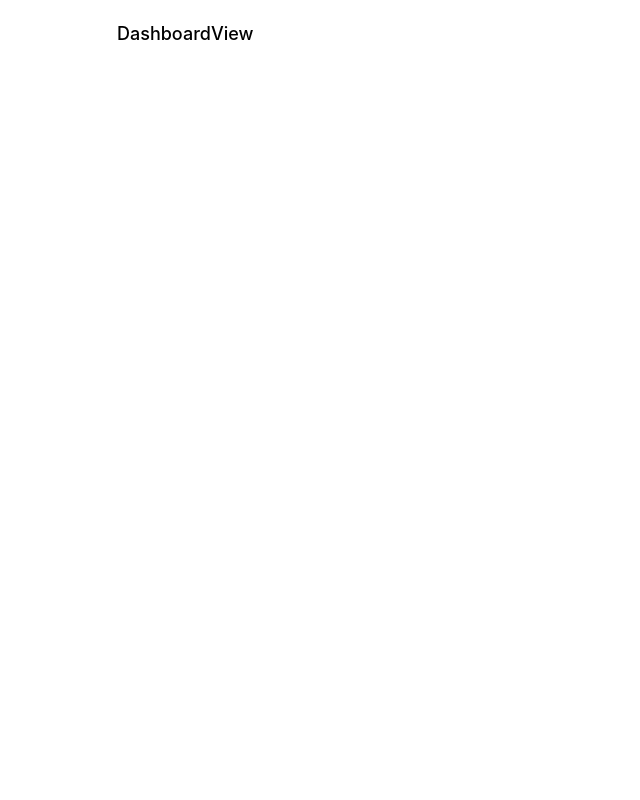
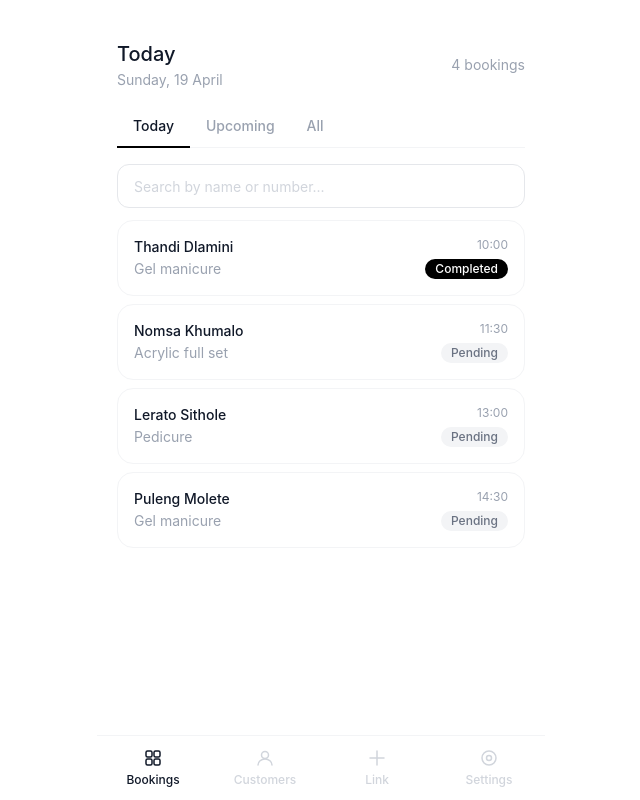
Before and after one commit to Sam-168/Simplee-Frontend, a Vue app: page /dashboard in a window 1280 px wide. Shown: the whole page, without its empty margins (319-959 px from the left). Built offline with nearby package versions, Linux system fonts and the light colour scheme.

Commit message:
created the dashboard view alongside a functional nav component

```diff
--- a/src/components/BottomNav.vue
+++ b/src/components/BottomNav.vue
@@ -0,0 +1,56 @@
+<template>
+  <div class="fixed bottom-0 left-1/2 -translate-x-1/2 w-full max-w-md border-t border-gray-100 bg-white flex">
+    <button
+      v-for="item in navItems"
+      :key="item.key"
+      @click="router.push(item.path)"
+      class="flex-1 flex flex-col items-center gap-1 py-3 transition-colors"
+      :class="active === item.key ? 'text-gray-900' : 'text-gray-300'"
+    >
+      <component :is="item.icon" />
+      <span class="text-xs font-medium">{{ item.label }}</span>
+    </button>
+  </div>
+</template>
+
+<script setup>
+import { useRouter } from 'vue-router'
+import { h } from 'vue'
+
+const router = useRouter()
+
+defineProps({
+  active: {
+    type: String,
+    required: true,
+  }
+})
+
+const BookingsIcon = () => h('svg', { width: 20, height: 20, viewBox: '0 0 20 20', fill: 'none' }, [
+  h('rect', { x: 3, y: 3, width: 6, height: 6, rx: 1.5, stroke: 'currentColor', 'stroke-width': 1.5 }),
+  h('rect', { x: 11, y: 3, width: 6, height: 6, rx: 1.5, stroke: 'currentColor', 'stroke-width': 1.5 }),
+  h('rect', { x: 3, y: 11, width: 6, height: 6, rx: 1.5, stroke: 'currentColor', 'stroke-width': 1.5 }),
+  h('rect', { x: 11, y: 11, width: 6, height: 6, rx: 1.5, stroke: 'currentColor', 'stroke-width': 1.5 }),
+])
+
+const CustomersIcon = () => h('svg', { width: 20, height: 20, viewBox: '0 0 20 20', fill: 'none' }, [
+  h('circle', { cx: 10, cy: 7, r: 3.5, stroke: 'currentColor', 'stroke-width': 1.5 }),
+  h('path', { d: 'M3 17c0-3.314 3.134-6 7-6s7 2.686 7 6', stroke: 'currentColor', 'stroke-width': 1.5, 'stroke-linecap': 'round' }),
+])
+
+const LinkIcon = () => h('svg', { width: 20, height: 20, viewBox: '0 0 20 20', fill: 'none' }, [
+  h('path', { d: 'M10 3v14M3 10h14', stroke: 'currentColor', 'stroke-width': 1.5, 'stroke-linecap': 'round' }),
+])
+
+const SettingsIcon = () => h('svg', { width: 20, height: 20, viewBox: '0 0 20 20', fill: 'none' }, [
+  h('circle', { cx: 10, cy: 10, r: 7, stroke: 'currentColor', 'stroke-width': 1.5 }),
+  h('circle', { cx: 10, cy: 10, r: 2.5, stroke: 'currentColor', 'stroke-width': 1.5 }),
+])
+
+const navItems = [
+  { key: 'bookings', label: 'Bookings', path: '/dashboard', icon: BookingsIcon },
+  { key: 'customers', label: 'Customers', path: '/customers', icon: CustomersIcon },
+  { key: 'link', label: 'Link', path: '/share', icon: LinkIcon },
+  { key: 'settings', label: 'Settings', path: '/settings', icon: SettingsIcon },
+]
+</script>
--- a/src/views/DashboardView.vue
+++ b/src/views/DashboardView.vue
@@ -1,5 +1,166 @@
 <template>
-  <div class="p-5">
-    <h1 class="text-lg font-medium">DashboardView</h1>
+  <div class="min-h-screen bg-white flex flex-col">
+
+    <!-- Header -->
+    <div class="px-5 pt-10 pb-0">
+      <div class="flex items-center justify-between mb-1">
+        <div>
+          <h1 class="text-xl font-medium text-gray-900">Today</h1>
+          <p class="text-sm text-gray-400 mt-0.5">{{ formattedToday }}</p>
+        </div>
+        <span class="text-sm text-gray-400">{{ todayBookings.length }} bookings</span>
+      </div>
+
+      <!-- Tabs -->
+      <div class="flex mt-4 border-b border-gray-100">
+        <button
+          v-for="tab in tabs"
+          :key="tab"
+          @click="activeTab = tab"
+          class="px-4 py-2.5 text-sm font-medium border-b-2 transition-colors -mb-px"
+          :class="activeTab === tab
+            ? 'border-black text-gray-900'
+            : 'border-transparent text-gray-400'"
+        >
+          {{ tab }}
+        </button>
+      </div>
+    </div>
+
+    <!-- Search -->
+    <div class="px-5 pt-4">
+      <input
+        v-model="search"
+        type="text"
+        placeholder="Search by name or number..."
+        class="w-full h-11 border border-gray-200 rounded-xl px-4 text-sm text-gray-900 placeholder-gray-300 focus:outline-none focus:border-gray-400"
+      />
+    </div>
+
+    <!-- Empty state -->
+    <div v-if="filteredBookings.length === 0" class="flex flex-col items-center justify-center flex-1 px-5 py-16">
+      <div class="w-16 h-16 rounded-full border-2 border-dashed border-gray-200 flex items-center justify-center mb-4">
+        <svg width="24" height="24" viewBox="0 0 24 24" fill="none">
+          <rect x="3" y="4" width="18" height="18" rx="2" stroke="#d1d5db" stroke-width="1.5"/>
+          <path d="M8 4V2M16 4V2M3 9h18" stroke="#d1d5db" stroke-width="1.5" stroke-linecap="round"/>
+        </svg>
+      </div>
+      <p class="text-base font-medium text-gray-900 mb-1">No bookings yet</p>
+      <p class="text-sm text-gray-400 text-center leading-relaxed mb-6">
+        Share your booking link and customers will appear here automatically.
+      </p>
+      <div class="w-full border border-gray-100 rounded-2xl overflow-hidden mb-6">
+        <div class="flex items-center gap-3 px-4 py-3.5 border-b border-gray-100">
+          <div class="w-6 h-6 rounded-full bg-black flex items-center justify-center flex-shrink-0">
+            <svg width="12" height="12" viewBox="0 0 12 12" fill="none">
+              <path d="M2 6l3 3 5-5" stroke="white" stroke-width="1.5" stroke-linecap="round" stroke-linejoin="round"/>
+            </svg>
+          </div>
+          <p class="text-sm text-gray-900">Create your account</p>
+        </div>
+        <div class="flex items-center gap-3 px-4 py-3.5 border-b border-gray-100">
+          <div class="w-6 h-6 rounded-full bg-black flex items-center justify-center flex-shrink-0">
+            <svg width="12" height="12" viewBox="0 0 12 12" fill="none">
+              <path d="M2 6l3 3 5-5" stroke="white" stroke-width="1.5" stroke-linecap="round" stroke-linejoin="round"/>
+            </svg>
+          </div>
+          <p class="text-sm text-gray-900">Add your services</p>
+        </div>
+        <div class="flex items-center gap-3 px-4 py-3.5">
+          <div class="w-6 h-6 rounded-full border-2 border-gray-200 flex items-center justify-center flex-shrink-0">
+            <span class="text-xs text-gray-400 font-medium">3</span>
+          </div>
+          <p class="text-sm text-gray-400">Share your link with customers</p>
+        </div>
+      </div>
+      <button
+        @click="router.push('/share')"
+        class="w-full h-12 bg-black text-white text-sm font-medium rounded-xl active:scale-95 transition-transform"
+      >
+        Share my booking link
+      </button>
+    </div>
+
+    <!-- Booking list -->
+    <div v-else class="px-5 pt-3 pb-24 flex flex-col gap-2">
+      <div
+        v-for="booking in filteredBookings"
+        :key="booking.id"
+        @click="router.push('/booking/' + booking.id)"
+        class="border border-gray-100 rounded-2xl px-4 py-4 active:bg-gray-50 cursor-pointer transition-colors"
+      >
+        <div class="flex items-start justify-between">
+          <div>
+            <p class="text-sm font-medium text-gray-900">{{ booking.customerName }}</p>
+            <p class="text-sm text-gray-400 mt-0.5">{{ booking.service }}</p>
+          </div>
+          <div class="flex flex-col items-end gap-1.5">
+            <p class="text-xs text-gray-400">{{ booking.time }}</p>
+            <span
+              class="text-xs font-medium px-2.5 py-0.5 rounded-full"
+              :class="booking.status === 'Completed'
+                ? 'bg-black text-white'
+                : 'bg-gray-100 text-gray-500'"
+            >
+              {{ booking.status }}
+            </span>
+          </div>
+        </div>
+      </div>
+    </div>
+
+    <!-- Bottom nav -->
+    <BottomNav active="bookings" />
+
   </div>
 </template>
+
+<script setup>
+import { ref, computed } from 'vue'
+import { useRouter } from 'vue-router'
+import BottomNav from '../components/BottomNav.vue'
+
+const router = useRouter()
+
+const tabs = ['Today', 'Upcoming', 'All']
+const activeTab = ref('Today')
+const search = ref('')
+
+const formattedToday = computed(() => {
+  return new Date().toLocaleDateString('en-ZA', {
+    weekday: 'long',
+    day: 'numeric',
+    month: 'long',
+  })
+})
+
+// Hardcoded for now — will come from Spring Boot API later
+const allBookings = ref([
+  { id: 1, customerName: 'Thandi Dlamini', service: 'Gel manicure', time: '10:00', date: 'today', status: 'Completed' },
+  { id: 2, customerName: 'Nomsa Khumalo', service: 'Acrylic full set', time: '11:30', date: 'today', status: 'Pending' },
+  { id: 3, customerName: 'Lerato Sithole', service: 'Pedicure', time: '13:00', date: 'today', status: 'Pending' },
+  { id: 4, customerName: 'Puleng Molete', service: 'Gel manicure', time: '14:30', date: 'today', status: 'Pending' },
+])
+
+const todayBookings = computed(() =>
+  allBookings.value.filter(b => b.date === 'today')
+)
+
+const filteredBookings = computed(() => {
+  let list = []
+
+  if (activeTab.value === 'Today') list = todayBookings.value
+  else if (activeTab.value === 'Upcoming') list = allBookings.value.filter(b => b.date === 'upcoming')
+  else list = allBookings.value
+
+  if (search.value.trim()) {
+    const q = search.value.toLowerCase()
+    list = list.filter(b =>
+      b.customerName.toLowerCase().includes(q) ||
+      b.service.toLowerCase().includes(q)
+    )
+  }
+
+  return list
+})
+</script>
```
